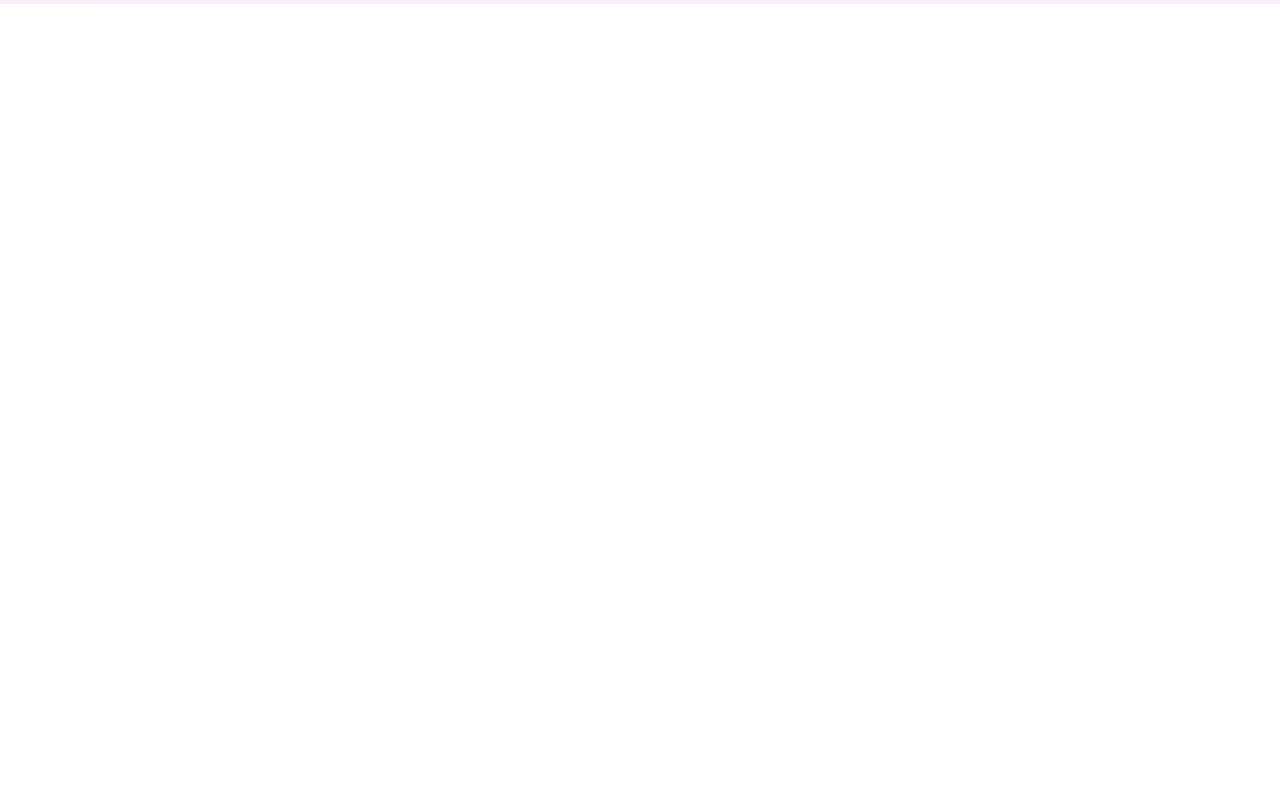
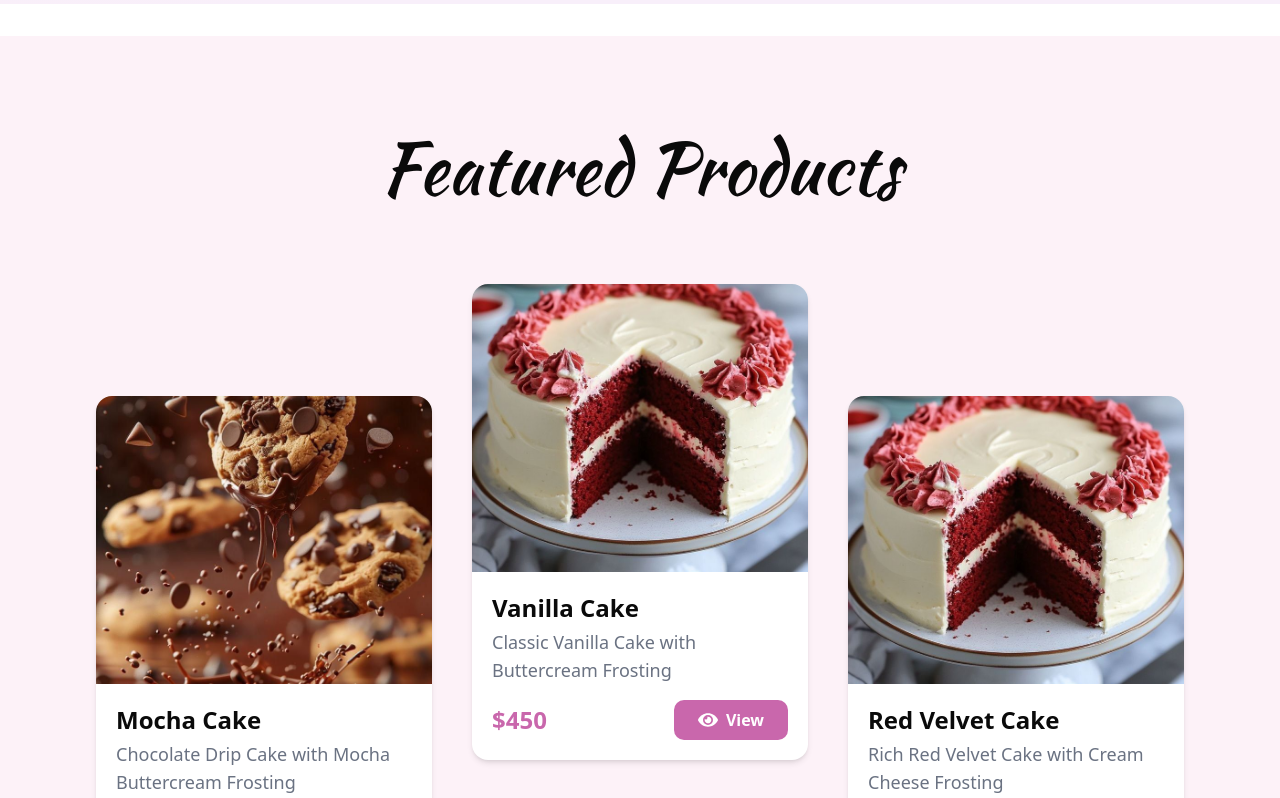
Before and after one commit to Koket-Bakery-and-pastry/frontend, a Next.js app: page / in a window 1280 px wide. Shown: the part 1500-2298 px from the top of the page. Before the commit the page ends 1504 px from the top, so only its background shows below. Built offline with nearby package versions, Linux system fonts and the light colour scheme.

Commit message:
feat: implement RWD for Featured  section

```diff
--- a/src/app/page.tsx
+++ b/src/app/page.tsx
@@ -12,7 +12,7 @@ export default function Home() {
     <>
       <Hero />
       <CategorySection />
-      {/* <FeaturedSection /> */}
+      <FeaturedSection />
       {/* <OurValues />
       <Testimonials />
       <CallToAction /> */}
--- a/src/components/FeaturedSection.tsx
+++ b/src/components/FeaturedSection.tsx
@@ -50,17 +50,19 @@ function FeaturedSection() {
   ];
 
   return (
-    <section className=" bg-pink-50 py-10 mt-8">
-      <h1 className="text-center text-3xl font-bold my-32 font-kaushan  ">
-        Featured Products
-      </h1>
+    <section className=" section-spacing bg-pink-50 mt-8">
+      <div className="pb-16  w-full">
+        <h1 className="text-3xl md:text-5xl xl:text-6xl 2xl:text-7xl text-center mb-16 text-balance font-kaushan">
+          Featured Products
+        </h1>
+      </div>
 
-      <div className=" mx-32 my-16 grid grid-cols-1 sm:grid-cols-2 md:grid-cols-3 lg:grid-cols-3 xl:grid-cols-3 gap-10 ">
-        {/* <h1>Koket Bakery and Pastry Featured Products</h1> */}
-
+      <div className=" 2xl:my-16 grid grid-cols-1 lg:grid-cols-2  2xl:grid-cols-3 gap-6 3xl:gap-10 ">
         {products.map((product, index) => (
           <div
-            className={`${index === 1 || index === 4 ? "-mt-28" : ""} mx-auto`}
+            className={`${
+              index === 1 || index === 4 ? "2xl:-mt-28" : ""
+            } mx-auto`}
             key={product.id}
           >
             <ProductCard
@@ -76,8 +78,8 @@ function FeaturedSection() {
           </div>
         ))}
       </div>
-      <div className="flex justify-center items-center mb-16">
-        <Button className="py-6 bg-[#C967AC] hover:bg-[#C967AC] px-10 text-lg -mt-20">
+      <div className="flex justify-center items-center mb-16 py-6">
+        <Button className="py-6 bg-[#C967AC] hover:bg-[#C967AC] md:px-10 md:text-lg 2xl:-mt-20">
           View All Featured Products
         </Button>
       </div>
--- a/src/components/ProductCard.tsx
+++ b/src/components/ProductCard.tsx
@@ -21,7 +21,7 @@ const ProductCard: React.FC<ProductCardProps> = ({
       <img src={image} alt={name} className="w-full h-72 object-cover" />
       <div className="p-5">
         <h3 className="font-bold text-2xl mb-1">{name}</h3>
-        <p className="text-gray-500 text-lg mb-4">{description}</p>
+        <p className="text-gray-500 text-lg mb-4 line-clamp-2">{description}</p>
         <div className="flex items-center justify-between">
           <span className="text-[#C967AC] font-bold text-2xl">{price}</span>
           <button
```
